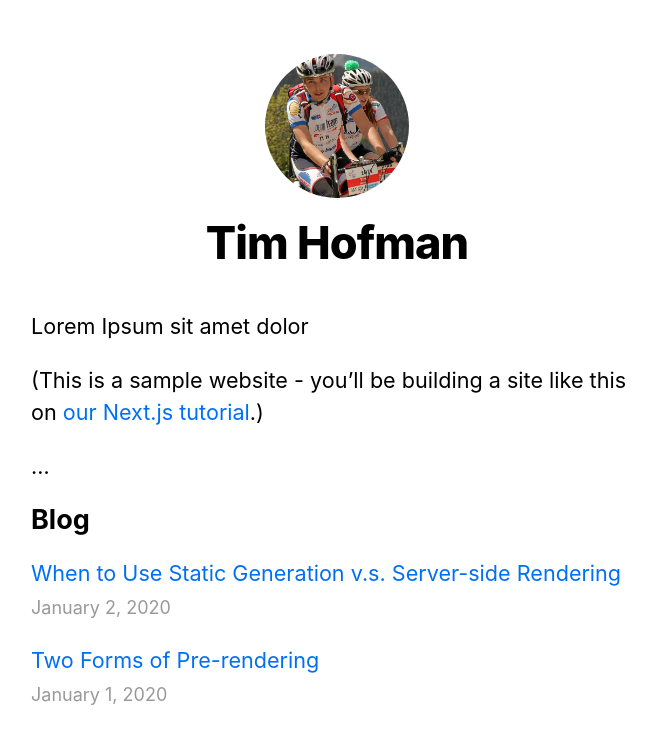
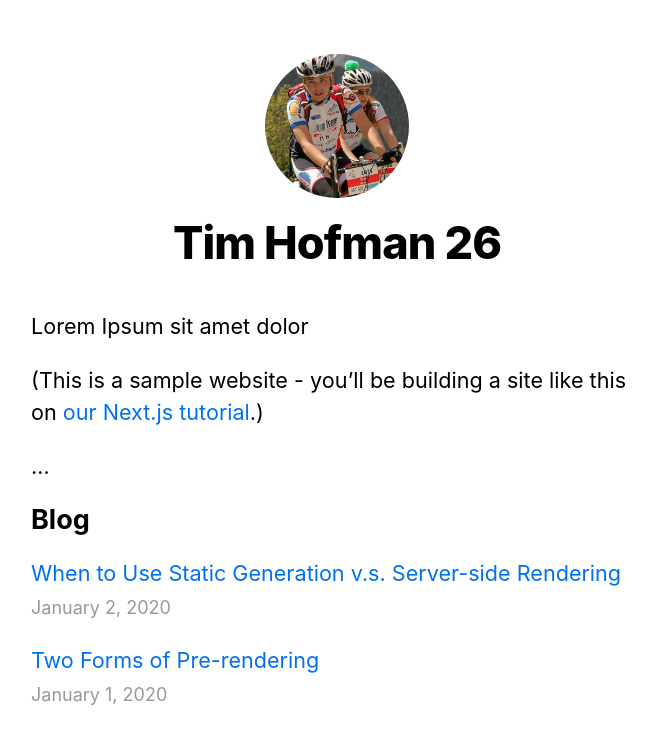
Before and after one commit to timhofman/rd-nextjs-application, a Next.js app in the folder nextjs-blog/: page / in a window 1280 px wide. Shown: the top 744 px of the page, without its empty margins (303-959 px from the left). Built offline with nearby package versions, Linux system fonts and the light colour scheme.

Commit message:
+: onzin test

```diff
--- a/nextjs-blog/components/layout.js
+++ b/nextjs-blog/components/layout.js
@@ -3,7 +3,7 @@ import styles from './layout.module.css'
 import utilStyles from '../styles/utils.module.css'
 import Link from 'next/link'
 
-const name = 'Tim Hofman'
+const name = 'Tim Hofman 26'
 export const siteTitle = 'Next.js Sample Website'
 
 export default function Layout({ children, home }) {
```
